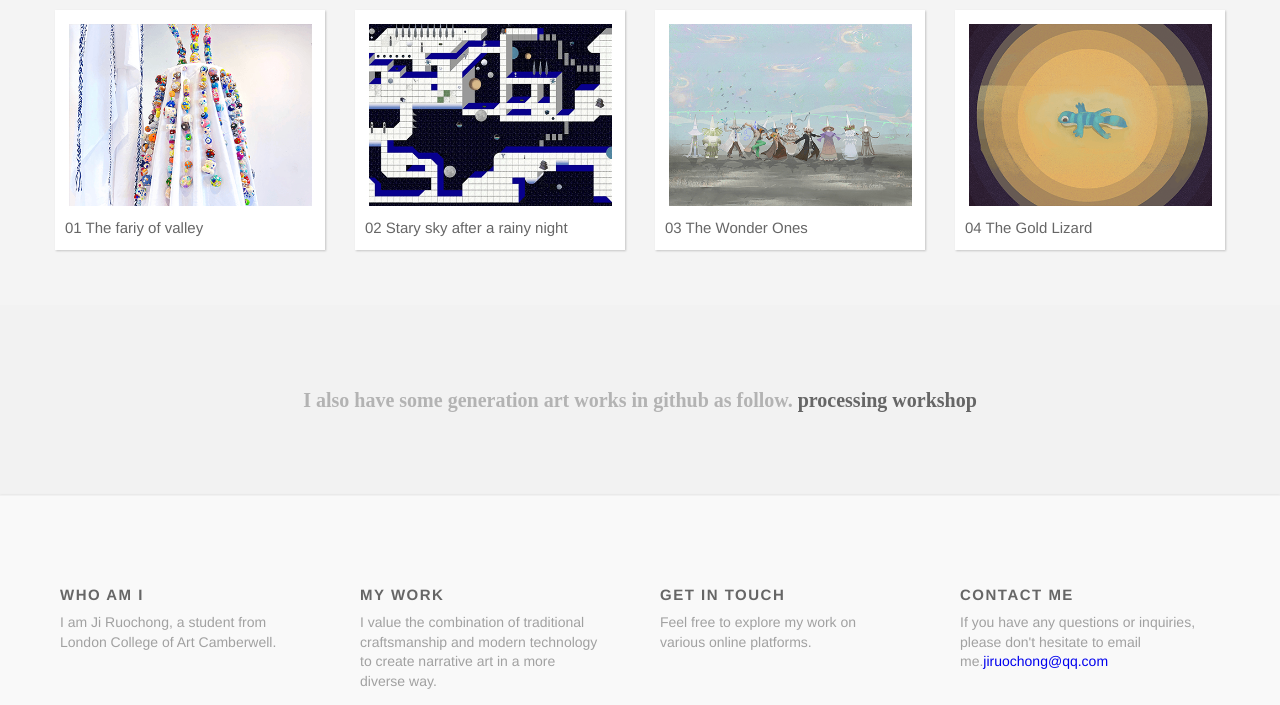
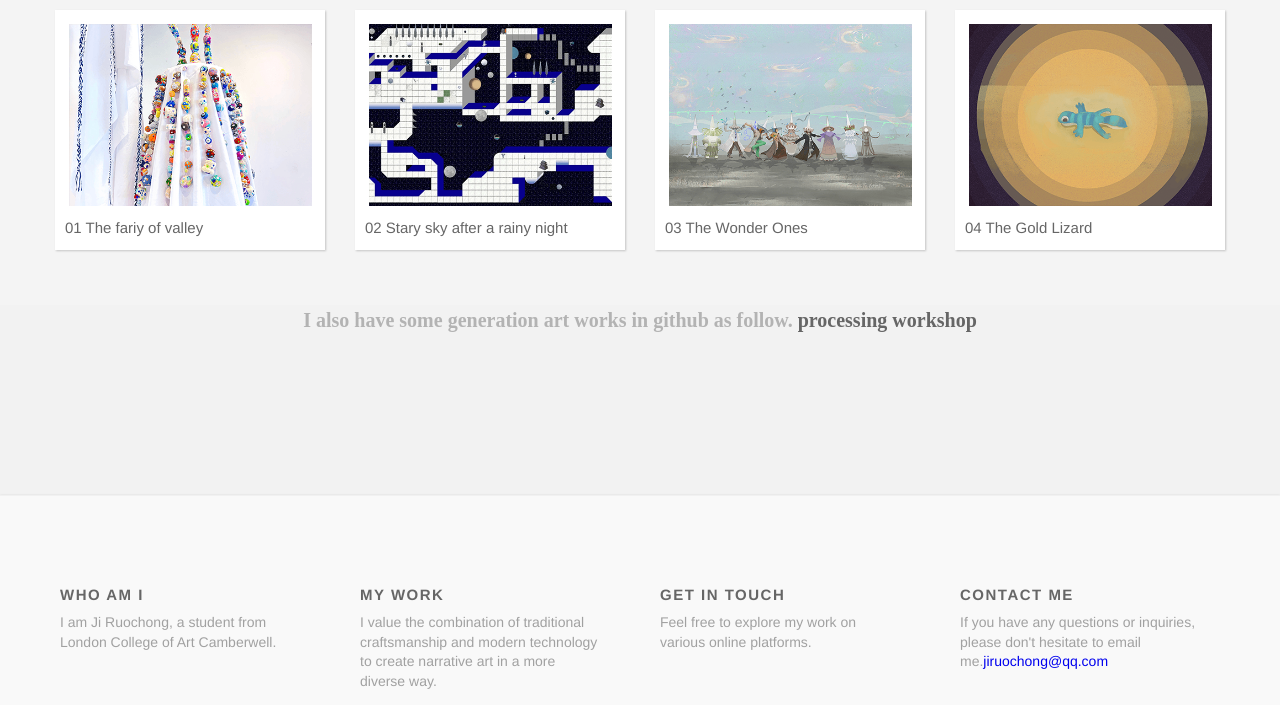
Before and after one commit to jiruochong/jiruochong.github.io, a plain HTML site: page index.html in a window 1280 px wide. Shown: the part 95-800 px from the top of the page. Drawn offline with Linux system fonts and the light colour scheme.

Commit message:
line highe
line highe

```diff
--- a/style.css
+++ b/style.css
@@ -473,13 +473,27 @@ body,html{
 	top:0;
 }
 
+/*.thank-text{
+	float:left;
+	text-align:center;
+	font-family: 'Pacifico', cursive;
+    font-size: 20px;
+	height:190px;
+	line-height:190px;
+	-webkit-font-smoothing: antialiased;
+    -moz-osx-font-smoothing: grayscale;
+	color:#B3B3B3;
+	font-weight:600;
+	width:100%;
+}*/
+
 .thank-text{
 	float:left;
 	text-align:center;
-	/*font-family: 'Pacifico', cursive*/;
+	/*font-family: 'Pacifico', cursive;*/
     font-size: 20px;
-	height:190px;
-	line-height:190px;
+	height:50%;
+	line-height:150%;
 	-webkit-font-smoothing: antialiased;
     -moz-osx-font-smoothing: grayscale;
 	color:#B3B3B3;
```
